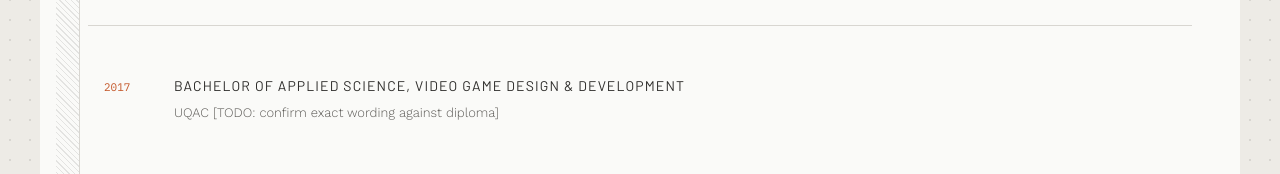
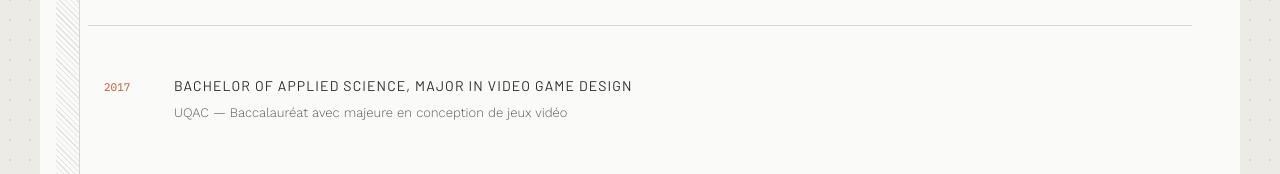
Before and after one commit to FloRul/portfolio, a plain HTML site: page index.html in a window 1280 px wide. Shown: the part 4510-4684 px from the top of the page. Drawn offline with nearby package versions, Linux system fonts and the light colour scheme.

Commit message:
Education: official UQAC degree wording; trim resume to one page
Co-Authored-By: Claude Opus 5.5 <noreply@anthropic.com>

```diff
--- a/index.html
+++ b/index.html
@@ -1699,9 +1699,9 @@
                         <div class="education-item">
                             <div class="edu-year">2017</div>
                             <div>
-                                <div class="edu-title">Bachelor of Applied Science, Video Game Design &amp; Development
+                                <div class="edu-title">Bachelor of Applied Science, Major in Video Game Design</div>
+                                <div class="edu-detail">UQAC &mdash; Baccalauréat avec majeure en conception de jeux vidéo
                                 </div>
-                                <div class="edu-detail">UQAC [TODO: confirm exact wording against diploma]</div>
                             </div>
                         </div>
                     </div>
```
Also changed, not shown: 1 other file.
